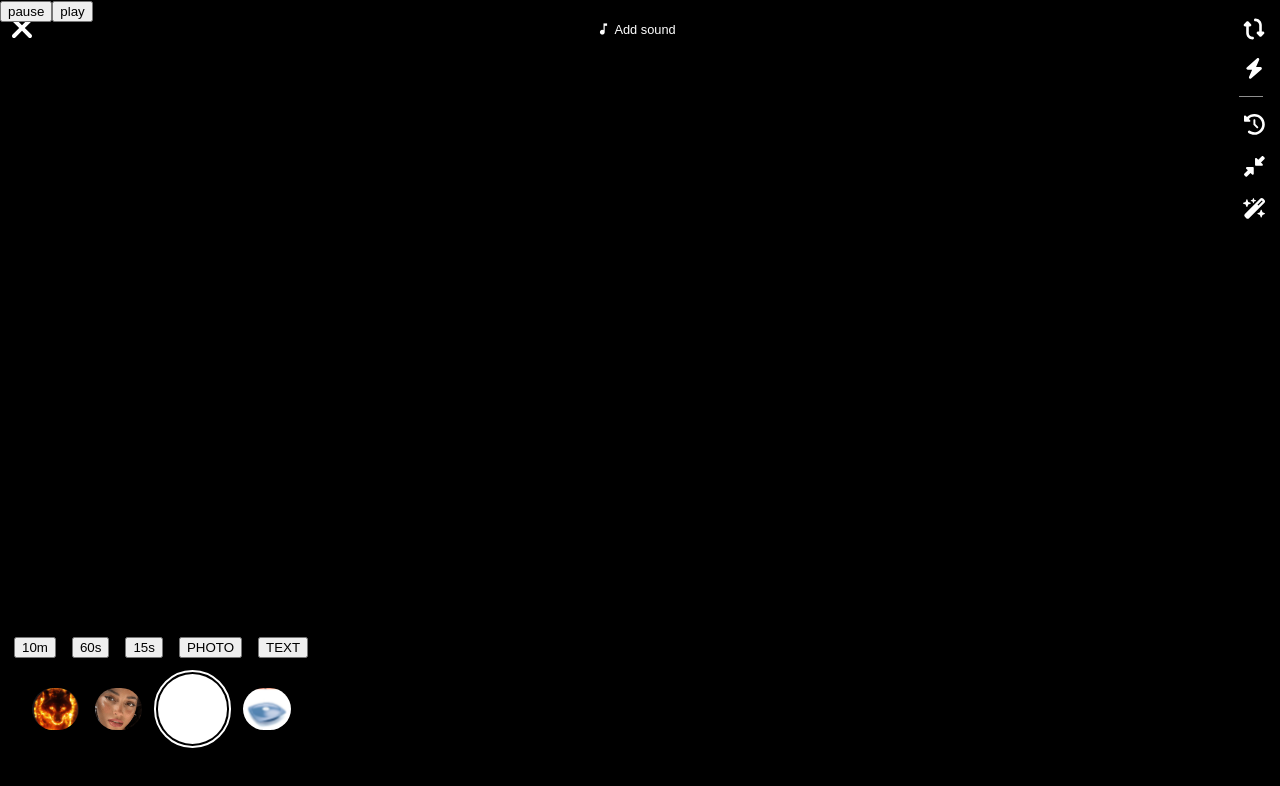
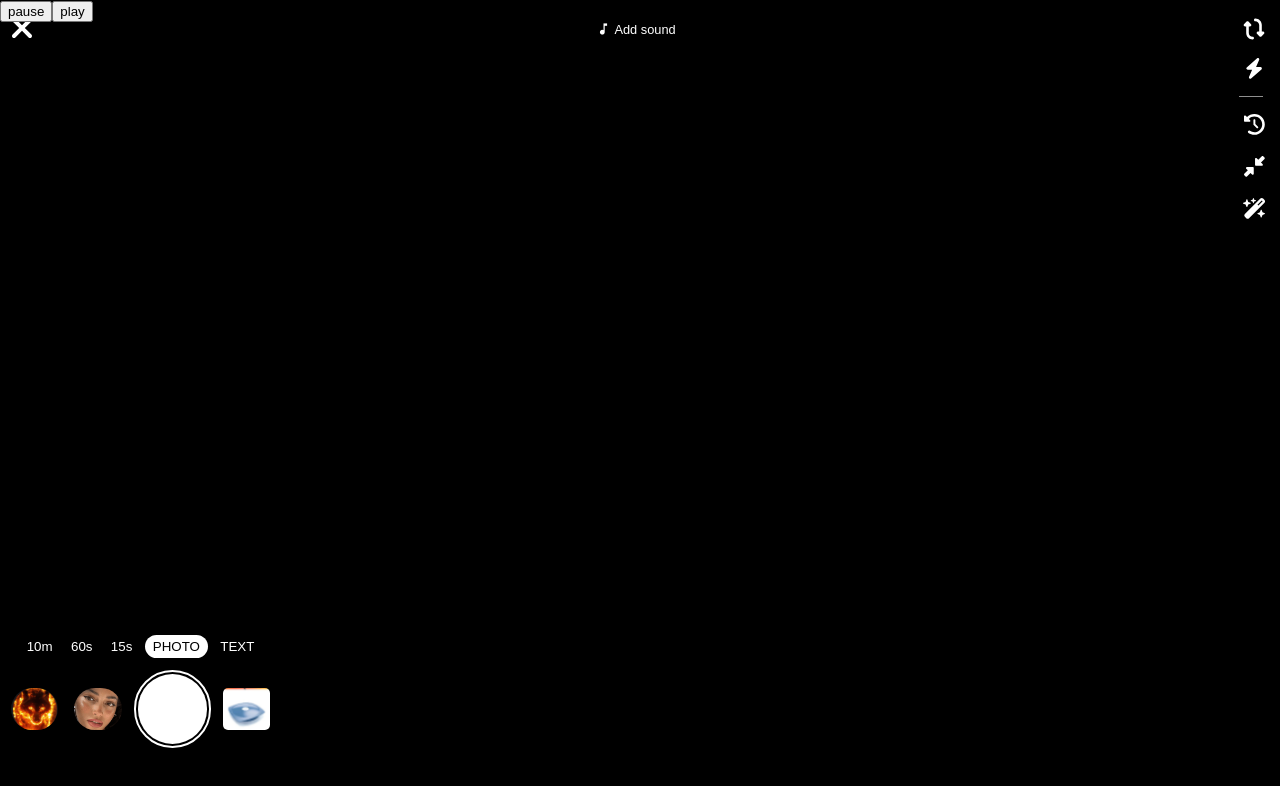
Before and after one commit to spasovags/Vidapp, a Next.js app: page /add in a window 1280 px wide. Shown: the top 786 px of the page. Built offline with nearby package versions, Linux system fonts and the light colour scheme; no server answers.

Commit message:
post style

```diff
--- a/styles/Add.module.css
+++ b/styles/Add.module.css
@@ -108,7 +108,7 @@
 .filterOptionsContainer{
   position: fixed;
   bottom: 3.5em;
-  left: 14px;
+  left: 11px;
   display: flex;
   flex-direction: column;
   align-items: center;
@@ -122,6 +122,21 @@
   justify-content: center;
   gap: 1em;
 
+}
+.filterOptionsTime{
+  gap: 0.4em;
+}
+.filterOptionsTime button{
+  background-color: transparent;
+  color: white;
+  border-style: none;
+}
+.filterOptionsTime button:nth-child(4){
+  background-color: white;
+  color: black;
+  border-style: none;
+  border-radius: 13px;
+  padding: 0.3em 0.6em;
 }
 .filterOne,
 .filterTwo,
@@ -154,4 +169,6 @@
 }
 .filterFour {
   background-image: url("../public/yourPhoto.png");
+  border-radius: 5px;
+
 }
```
